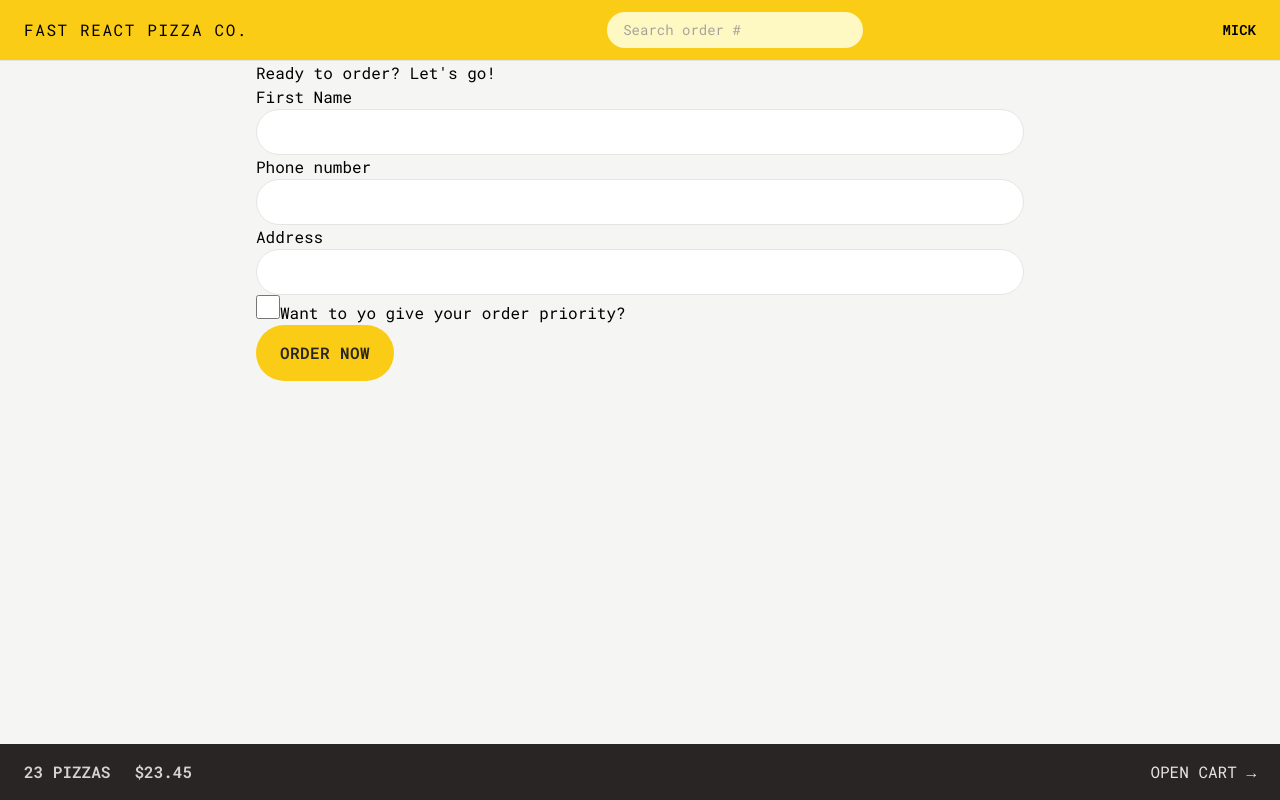
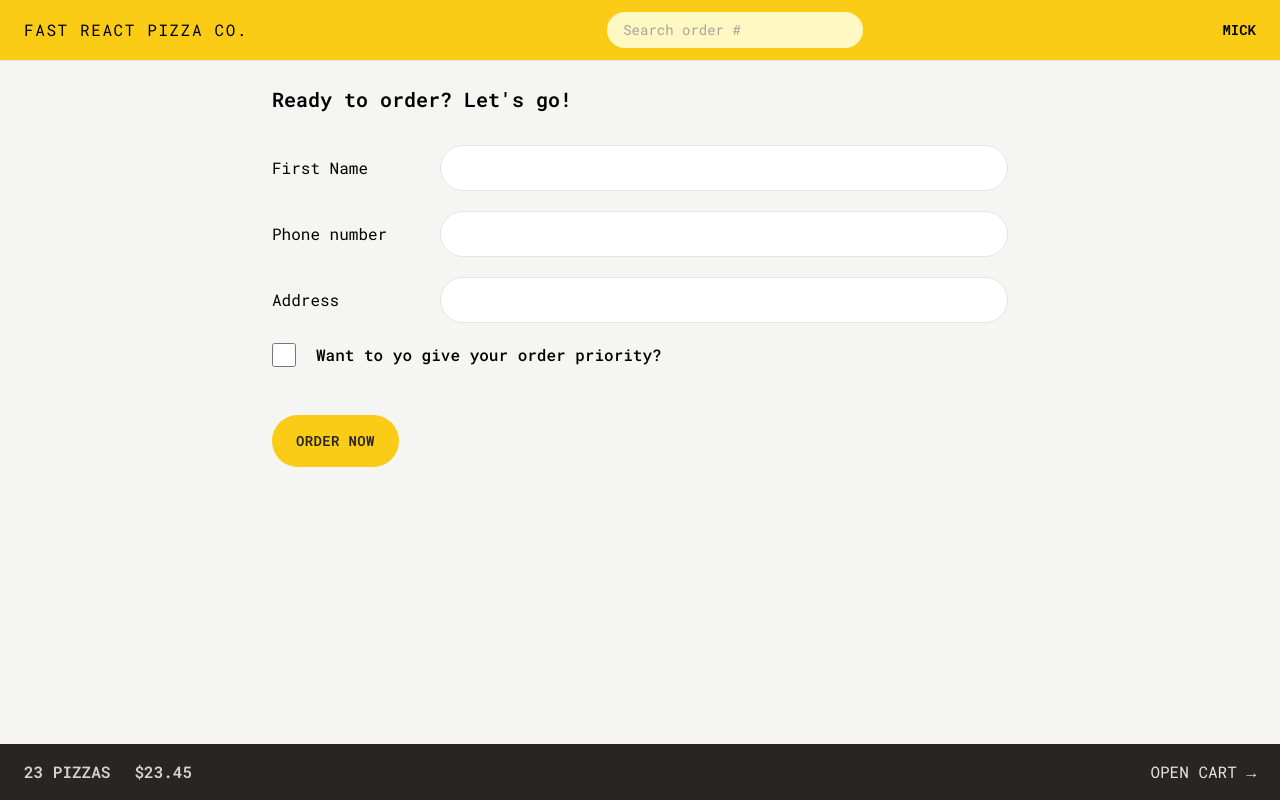
Before and after one commit to mickrubashkin/fast-react-pizza, a React (Vite) app: page /order/new in a window 1280 px wide. Built offline with nearby package versions, Linux system fonts and the light colour scheme.

Commit message:
Style CreateOrder form. Change page title and favicon

```diff
--- a/src/features/order/CreateOrder.jsx
+++ b/src/features/order/CreateOrder.jsx
@@ -49,32 +49,41 @@
   const cart = fakeCart
 
   return (
-    <div>
-      <h2>Ready to order? Let's go!</h2>
+    <div className=" px-4 py-6">
+      <h2 className="mb-8 text-xl font-semibold">Ready to order? Let's go!</h2>
 
       {/* <Form method="POST" action='/order/new'> */}
       <Form method="POST">
-        <div>
-          <label>First Name</label>
-          <input className="input" type="text" name="customer" required />
+        <div className="mb-5 flex flex-col gap-2 sm:flex-row sm:items-center">
+          <label className="sm:basis-40">First Name</label>
+          <input className="input grow" type="text" name="customer" required />
         </div>
 
-        <div>
-          <label>Phone number</label>
-          <div>
-            <input className="input" type="tel" name="phone" required />
-          </div>
-          {formErrors?.phone && <p>{formErrors.phone}</p>}
-        </div>
-
-        <div>
-          <label>Address</label>
-          <div>
-            <input type="text" name="address" required className="input" />
+        <div className="mb-5 flex flex-col gap-2 sm:flex-row sm:items-center">
+          <label className="sm:basis-40">Phone number</label>
+          <div className="grow">
+            <input className="input w-full" type="tel" name="phone" required />
+            {formErrors?.phone && (
+              <p className="mt-2 rounded-md bg-red-100 p-2 text-sm text-red-700">
+                {formErrors.phone}
+              </p>
+            )}
           </div>
         </div>
 
-        <div>
+        <div className="mb-5 flex flex-col gap-2 sm:flex-row sm:items-center">
+          <label className="sm:basis-40">Address</label>
+          <div className="grow">
+            <input
+              type="text"
+              name="address"
+              required
+              className="input w-full"
+            />
+          </div>
+        </div>
+
+        <div className="mb-12 flex items-center gap-5">
           <input
             className="h-6 w-6 accent-yellow-400 focus:outline-none focus:ring focus:ring-yellow-400 focus:ring-offset-2"
             type="checkbox"
@@ -83,7 +92,9 @@
             // value={withPriority}
             // onChange={(e) => setWithPriority(e.target.checked)}
           />
-          <label htmlFor="priority">Want to yo give your order priority?</label>
+          <label htmlFor="priority" className="font-medium">
+            Want to yo give your order priority?
+          </label>
         </div>
 
         <div>
@@ -109,15 +120,16 @@
   const errors = {}
   if (!isValidPhone(order.phone)) {
     errors.phone =
-      'Please give us a correct phone number. We might need it to contact you.'
+      'Please give us your correct phone number. We might need it to contact you.'
   }
 
   if (Object.keys(errors).length > 0) return errors
 
   // If everthing is ok, create a new order and redirect
-  const newOrder = await createOrder(order)
+  // const newOrder = await createOrder(order)
 
-  return redirect(`/order/${newOrder.id}`)
+  // return redirect(`/order/${newOrder.id}`)
+  return null
 }
 
 export default CreateOrder
--- a/src/index.css
+++ b/src/index.css
@@ -4,7 +4,7 @@
 
 @layer components {
   .input {
-    @apply w-full rounded-full border border-stone-200 px-4 py-2 text-sm transition-all duration-300 placeholder:text-stone-400 focus:outline-none focus:ring focus:ring-yellow-400 md:px-6 md:py-3;
+    @apply rounded-full border border-stone-200 px-4 py-2 text-sm transition-all duration-300 placeholder:text-stone-400 focus:outline-none focus:ring focus:ring-yellow-400 md:px-6 md:py-3;
   }
 
   /* https://dev.to/afif/i-made-100-css-loaders-for-your-next-project-4eje */
--- a/src/ui/Button.jsx
+++ b/src/ui/Button.jsx
@@ -2,13 +2,13 @@
 
 export default function Button({ children, disabled, to, type }) {
   const base =
-    'inline-block rounded-full bg-yellow-400 font-semibold uppercase tracking-wide text-stone-800 transition-colors duration-300 hover:bg-yellow-300 focus:bg-yellow-300 focus:outline-none focus:ring focus:ring-yellow-300 focus:ring-offset-2 disabled:cursor-not-allowed'
+    'inline-block rounded-full bg-yellow-400 font-semibold uppercase tracking-wide text-sm text-stone-800 transition-colors duration-300 hover:bg-yellow-300 focus:bg-yellow-300 focus:outline-none focus:ring focus:ring-yellow-300 focus:ring-offset-2 disabled:cursor-not-allowed'
 
   const styles = {
     primary: base + ' px-4 py-3 md:px-6 md:py-4',
     small: base + ' px-4 py-2 md:px-5 md:py-2.5 text-xs',
     secondary:
-      'inline-block rounded-full border-2 border-stone-300 font-semibold uppercase tracking-wide text-stone-400 transition-colors duration-300 hover:bg-stone-300 focus:bg-stone-300 hover:text-stone-800 focus:text-stone-800 focus:outline-none focus:ring focus:ring-stone-200 focus:ring-offset-2 disabled:cursor-not-allowed px-4 py-2.5 md:py-3.5 md:px-6',
+      'inline-block rounded-full border-2 border-stone-300 font-semibold uppercase tracking-wide  text-sm  text-stone-400 transition-colors duration-300 hover:bg-stone-300 focus:bg-stone-300 hover:text-stone-800 focus:text-stone-800 focus:outline-none focus:ring focus:ring-stone-200 focus:ring-offset-2 disabled:cursor-not-allowed px-4 py-2.5 md:py-3.5 md:px-6',
   }
 
   if (to)
```
Also changed, not shown: index.html (+6 -2 lines).
